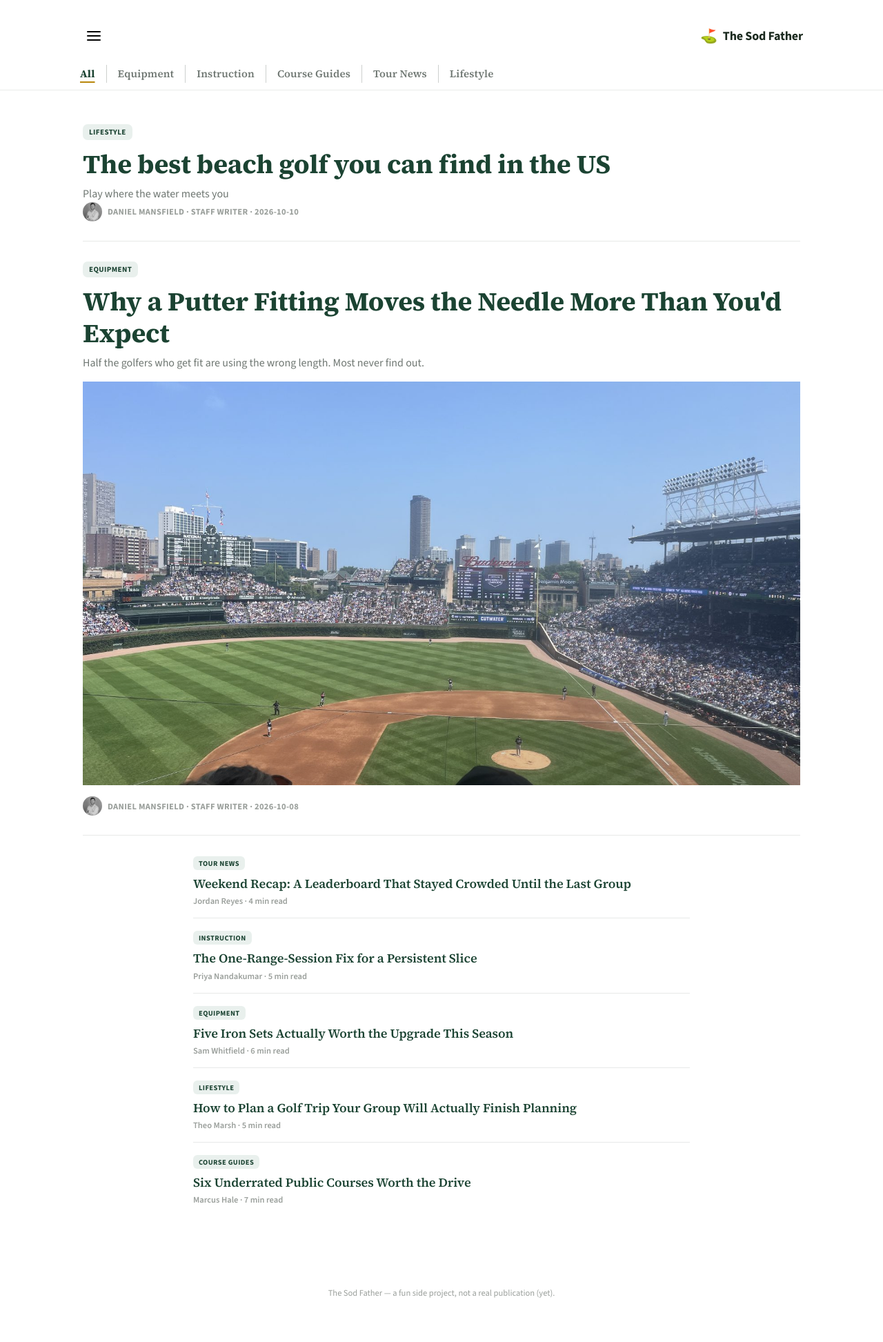
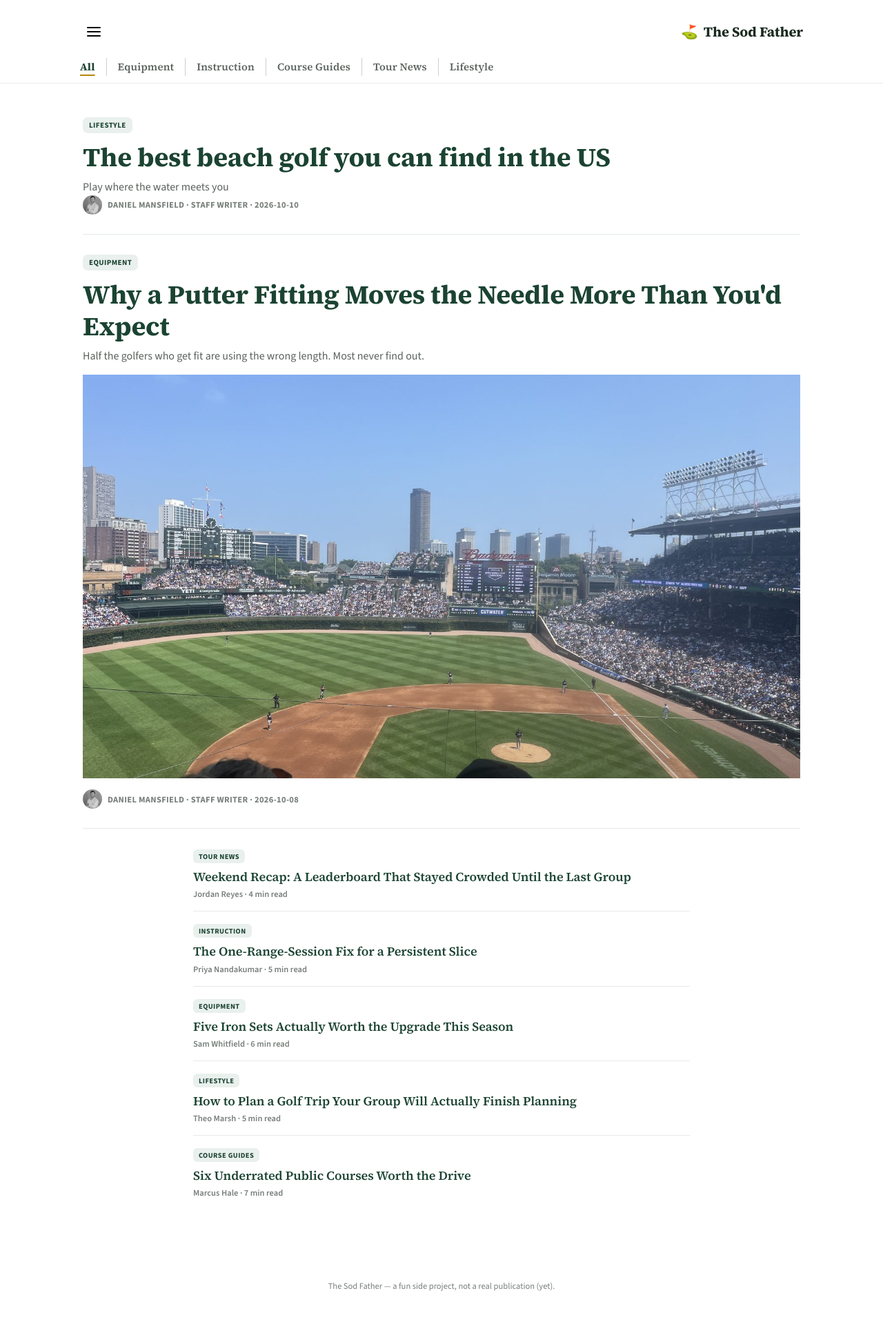
Before and after one commit to Dmans27/the-sod-father, a Flask app: page / in a window 1280 px wide. Shown: the whole page at 69% size. After the commit the page ends 1871 px from the top, so only its background shows below. Run offline with Flask 3, Linux system fonts and the light colour scheme.

Commit message:
Serif brand name, tighter header, darker grey text

```diff
--- a/static/css/style.css
+++ b/static/css/style.css
@@ -10,8 +10,8 @@
      green-black character at a gentler value, closer to how ink actually
      looks on paper than how it looks on a screen. */
   --ink: #2b362f;
-  --ink-soft: rgba(43, 54, 47, 0.68);
-  --ink-faint: rgba(43, 54, 47, 0.48);
+  --ink-soft: rgba(43, 54, 47, 0.78);
+  --ink-faint: rgba(43, 54, 47, 0.64);
   --cream: #faf6ec;
   --cream-deep: #f1ead8;
   --line: rgba(27, 42, 31, 0.1);
@@ -58,7 +58,7 @@ a { color: inherit; }
 .site-header__inner {
   max-width: 1080px;
   margin: 0 auto;
-  padding: 12px 16px;
+  padding: 6px 16px 8px;
   display: flex;
   align-items: center;
   justify-content: space-between;
@@ -70,8 +70,9 @@ a { color: inherit; }
   gap: 8px;
   text-decoration: none;
   color: #1b2a1f;
-  font-weight: 800;
-  font-size: 18px;
+  font-family: var(--font-serif);
+  font-weight: 700;
+  font-size: 20px;
   letter-spacing: -0.01em;
   min-width: 0;
 }
```
